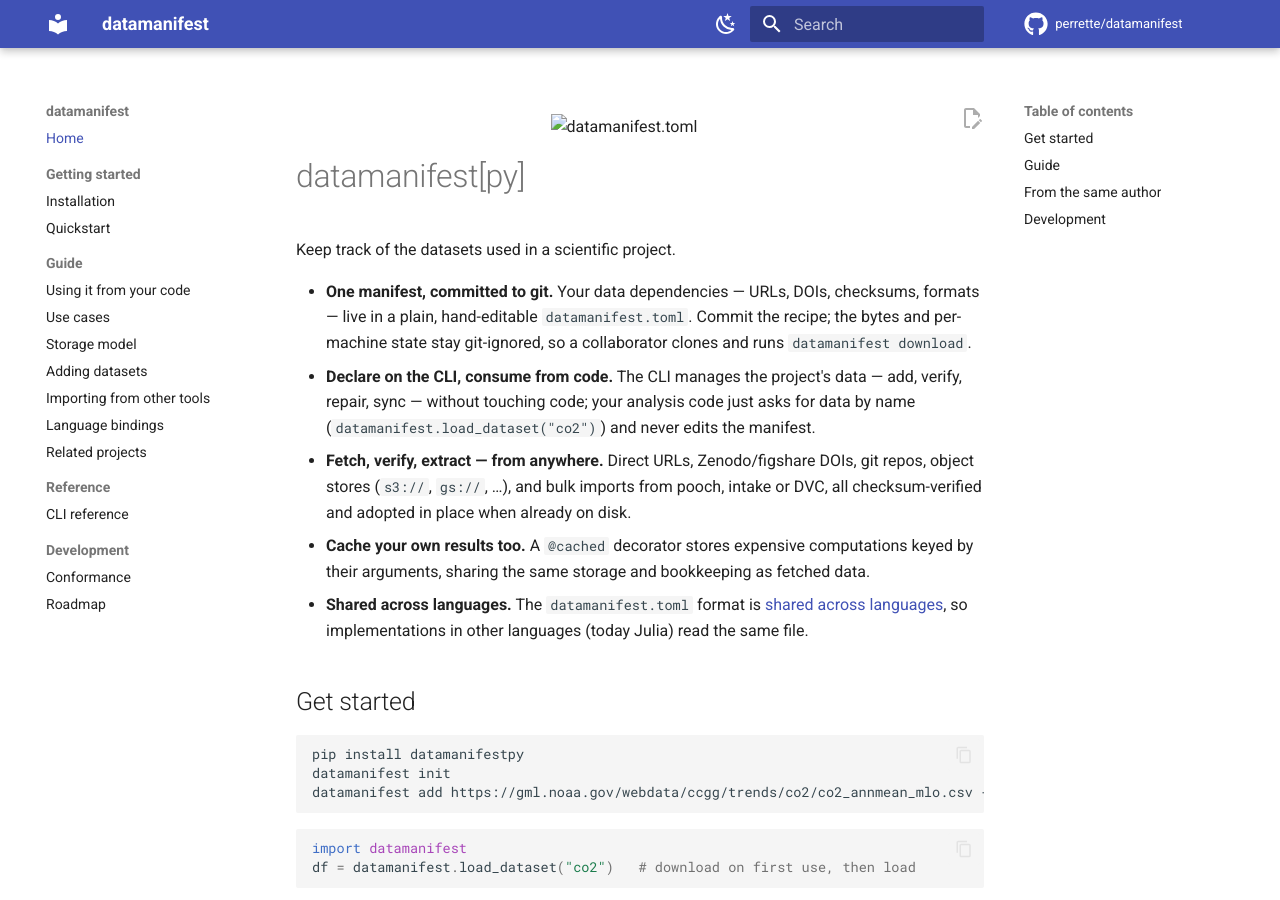
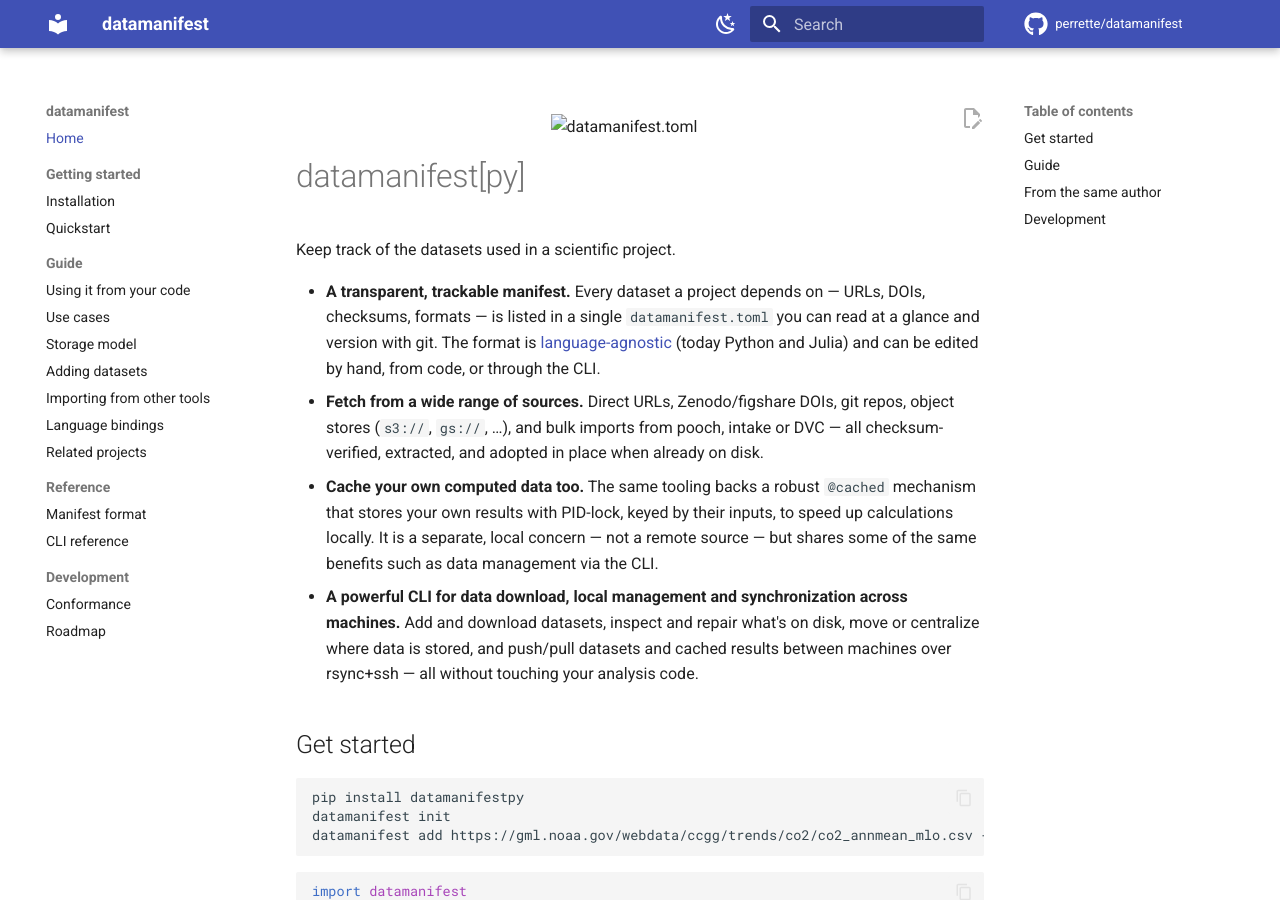
Before and after one commit to perrette/datamanifest, an MkDocs documentation site: the page built from docs/index.md, in a window 1280 px wide and 900 px high. Built offline with MkDocs 1.6.1 and Material for MkDocs 9.7.7, drawn with Linux system fonts in a browser that asks for light colours; comment, search, counter and statistics services are not loaded.

Commit message:
docs: add manifest format reference, point spec links to HTML docs, restructure README intro
- Add docs/manifest-format.md: a practical reference for the datamanifest.toml
  format (top-level layout, dataset fields, language bindings, a full example),
  wired into the Reference nav. Links to the normative spec for the contract.
- Redirect spec links from the github.com/perrette/datamanifest.toml repo to the
  HTML docs site (perrette.github.io/datamanifest.toml) in conformance.md and
  language-bindings.md; cross-link the new reference page from conformance.
- Restructure the README intro into four points: the manifest, the range of
  remote sources, the @cached local cache, and the CLI.

```diff
--- a/README.md
+++ b/README.md
@@ -18,23 +18,23 @@
 them, and caches your own computed results with the same machinery.
 
 <!-- intro-start -->
-- **One manifest, committed to git.** Your data dependencies — URLs, DOIs,
-  checksums, formats — live in a plain, hand-editable `datamanifest.toml`. Commit
-  the recipe; the bytes and per-machine state stay git-ignored, so a collaborator
-  clones and runs `datamanifest download`.
-- **Declare on the CLI, consume from code.** The CLI manages the project's data —
-  add, verify, repair, sync — without touching code; your analysis code just asks
-  for data by name (`datamanifest.load_dataset("co2")`) and never edits the
-  manifest.
-- **Fetch, verify, extract — from anywhere.** Direct URLs, Zenodo/figshare DOIs,
-  git repos, object stores (`s3://`, `gs://`, …), and bulk imports from pooch,
-  intake or DVC, all checksum-verified and adopted in place when already on disk.
-- **Cache your own results too.** A `@cached` decorator stores expensive
-  computations keyed by their arguments, sharing the same storage and bookkeeping
-  as fetched data.
-- **Shared across languages.** The `datamanifest.toml` format is
-  [shared across languages](https://github.com/perrette/datamanifest.toml), so
-  implementations in other languages (today Julia) read the same file.
+- **A transparent, trackable manifest.** Every dataset a project depends on —
+  URLs, DOIs, checksums, formats — is listed in a single `datamanifest.toml` you
+  can read at a glance and version with git. The format is
+  [language-agnostic](https://perrette.github.io/datamanifest.toml) (today Python
+  and Julia) and can be edited by hand, from code, or through the CLI.
+- **Fetch from a wide range of sources.** Direct URLs, Zenodo/figshare DOIs, git
+  repos, object stores (`s3://`, `gs://`, …), and bulk imports from pooch, intake
+  or DVC — all checksum-verified, extracted, and adopted in place when already on
+  disk.
+- **Cache your own computed data too.** The same tooling backs a robust `@cached`
+  mechanism that stores your own results with PID-lock, keyed by their inputs, to speed up
+  calculations locally. It is a separate, local concern — not a remote source —
+  but shares some of the same benefits such as data management via the CLI.
+- **A powerful CLI for data download, local management and synchronization across
+  machines.** Add and download datasets, inspect and repair what's on disk, move
+  or centralize where data is stored, and push/pull datasets and cached results
+  between machines over rsync+ssh — all without touching your analysis code.
 <!-- intro-end -->
 
 ## Installation
--- a/docs/conformance.md
+++ b/docs/conformance.md
@@ -4,8 +4,10 @@
 the same `datasets.toml` can be consumed by sibling implementations (today the Julia
 [`DataManifest.jl`](https://github.com/awi-esc/DataManifest.jl)) without conflict, because
 each tool reads the common fields plus its own `_LANG`-namespaced bindings and preserves
-the rest verbatim. The format is defined in its own repository,
-[`perrette/datamanifest.toml`](https://github.com/perrette/datamanifest.toml).
+the rest verbatim. The format is defined in its own specification,
+[`datamanifest.toml`](https://perrette.github.io/datamanifest.toml). For a
+practical summary of the fields, see the [manifest format](manifest-format.md)
+reference.
 
 You do **not** need this page to use `datamanifest` — the
 [quickstart](quickstart.md) and [use cases](use-cases.md) cover everyday usage. This file is for anyone who needs the cross-tool details: which features
--- a/docs/language-bindings.md
+++ b/docs/language-bindings.md
@@ -86,8 +86,8 @@
 hand-authored single-language manifest round-trips unchanged.
 
 A full, runnable example manifest — bare loaders/fetchers, a parameterized
-loader, the bare `shell` fetcher — lives in the spec repo:
-[`examples/datasets.toml`](https://github.com/perrette/datamanifest.toml/blob/main/examples/datasets.toml).
+loader, the bare `shell` fetcher — lives in the spec's
+[examples](https://perrette.github.io/datamanifest.toml).
 
 ## Parameterized bindings
 
--- a/mkdocs.yml
+++ b/mkdocs.yml
@@ -75,6 +75,7 @@
       - Language bindings: language-bindings.md
       - Related projects: related.md
   - Reference:
+      - Manifest format: manifest-format.md
       - CLI reference: cli.md
   - Development:
       - Conformance: conformance.md
```
Also changed, not shown: docs/manifest-format.md (added, +141 -0 lines).
